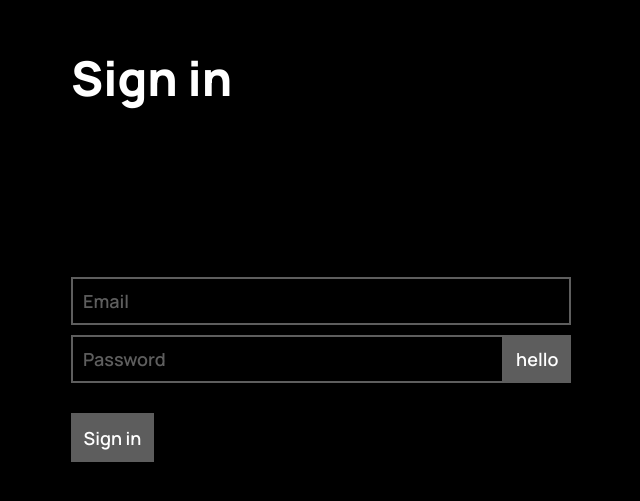
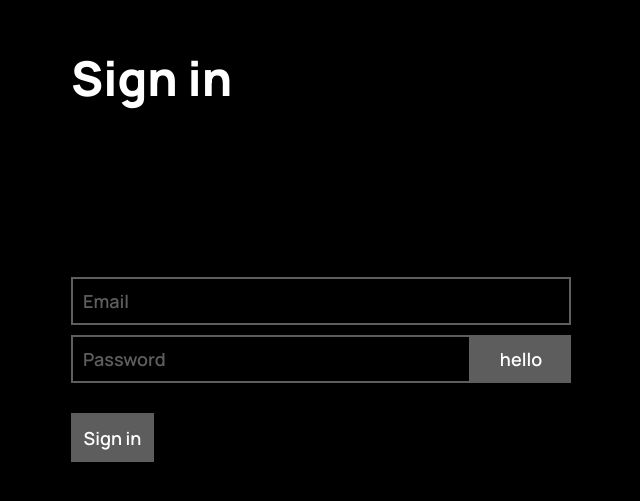
Before and after one commit to shevelidze/sharel, a Next.js app: page /sign_in in a window 1280 px wide. Shown: the part 123-624 px from the top of the page, without its empty margins (319-959 px from the left). Built offline with nearby package versions, Linux system fonts and the light colour scheme.

Commit message:
Finish near input button hiding animation

```diff
--- a/components/Button.js
+++ b/components/Button.js
@@ -44,7 +44,7 @@ export default class Button extends react.Component {
         }
         return (
             <div
-                onClick={() => { this.disable(true) }}
+                onClick={this.props.onClick}
                 id={styles.root}
                 className={className}
                 style={this.state.styles}
--- a/components/Input.js
+++ b/components/Input.js
@@ -6,7 +6,7 @@ export default class Input extends react.Component {
     constructor(props) {
         super(props);
         this.state = {
-            buttonIsDisabled: false
+            buttonIsHidden: false
         };
         this.buttonRef = react.createRef();
     }
@@ -48,8 +48,16 @@ export default class Input extends react.Component {
         }
     }
     render() {
+        let buttonComponent = (
+            <div>
+                <Button {...this.props.buttonProps} ref={this.buttonRef} displayNoneOnDisabled={true}></Button>
+            </div>
+        );
         return (
-            <div id={styles.root}>
+            <div
+                id={styles.root}
+                className={this.state.buttonIsHidden ? styles['hidden-button'] : ''}
+            >
                 <input
                     id={styles.input}
                     style={this.state.color == undefined ? null : { '--decoration-color': this.state.color, transition: 'none' }}
@@ -58,10 +66,9 @@ export default class Input extends react.Component {
                     type={this.props.type === undefined ? 'text' : this.props.type}
                     onBlur={this.onBlur()}
                 ></input>
+
                 {
-                    this.props.buttonProps !== undefined ?
-                        <Button {...this.props.buttonProps} ref={this.buttonRef} displayNoneOnDisabled={true}></Button> :
-                        null
+                    this.props.buttonProps !== undefined ? buttonComponent : null
                 }
             </div>
         );
@@ -70,13 +77,10 @@ export default class Input extends react.Component {
 
 
     onBlur() {
-        return () => {
+        return async () => {
             setTimeout(() => { this.blink(3); }, 2000);
-            this.setState(
-                {
-                    buttonIsDisabled: true
-                }
-            );
+            await this.buttonRef.current.disable();
+            this.setState({ buttonIsHidden: true })
         };
 
     }
--- a/styles/Input.module.css
+++ b/styles/Input.module.css
@@ -6,7 +6,6 @@
 
     display: flex;
     align-items: stretch;
-    transition: flex var(--transition-config);
 }
 
 #input {
@@ -32,11 +31,23 @@
     color: white;
 }
 
-#root > *:nth-child(2)
-{
+#root>*:nth-child(2) {
+    overflow: hidden;
+    transition: flex 0.5s ease-in-out;
+    flex-basis: 100px;
+}
+
+#root.hidden-button>*:nth-child(2) {
+    flex-basis: 0;
+}
+
+#root>*:nth-child(2)>* {
     padding-top: 0;
     padding-bottom: 0;
-
     display: flex;
     align-items: center;
+    justify-content: center;
+    box-sizing: border-box;
+    height: 100%;
+    width: 100%;
 }
```
